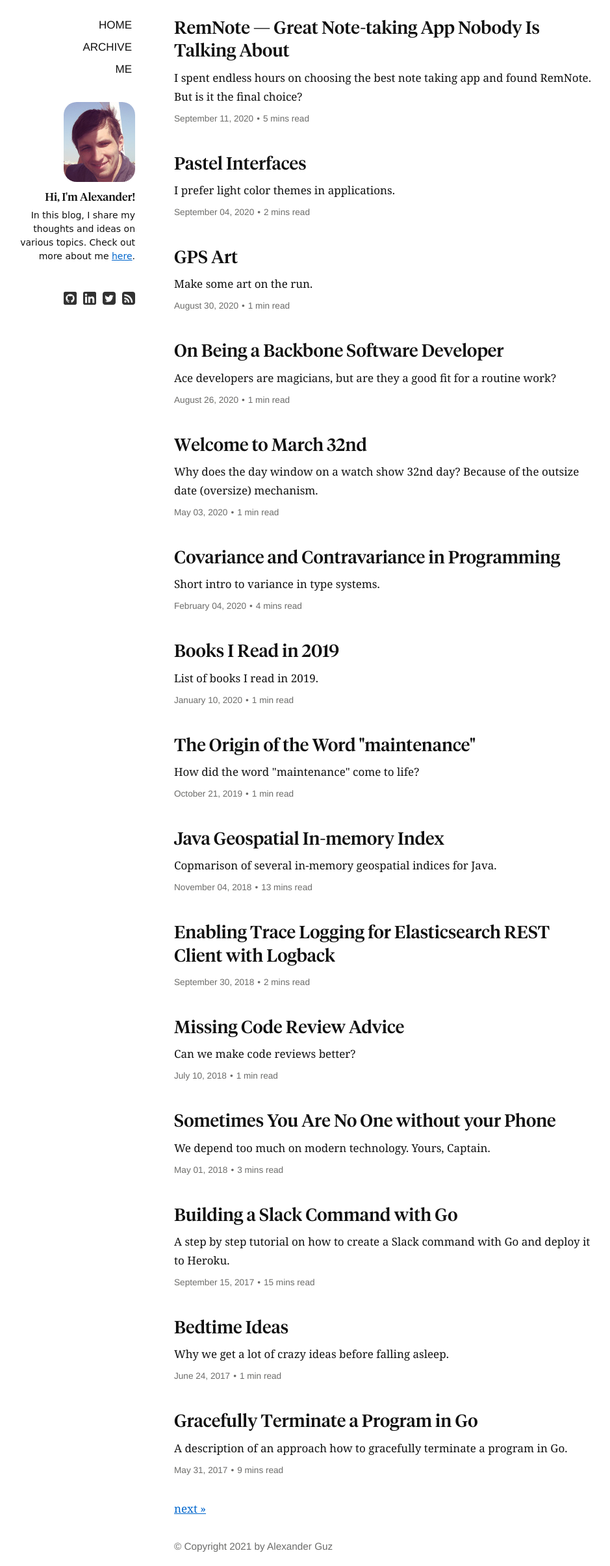
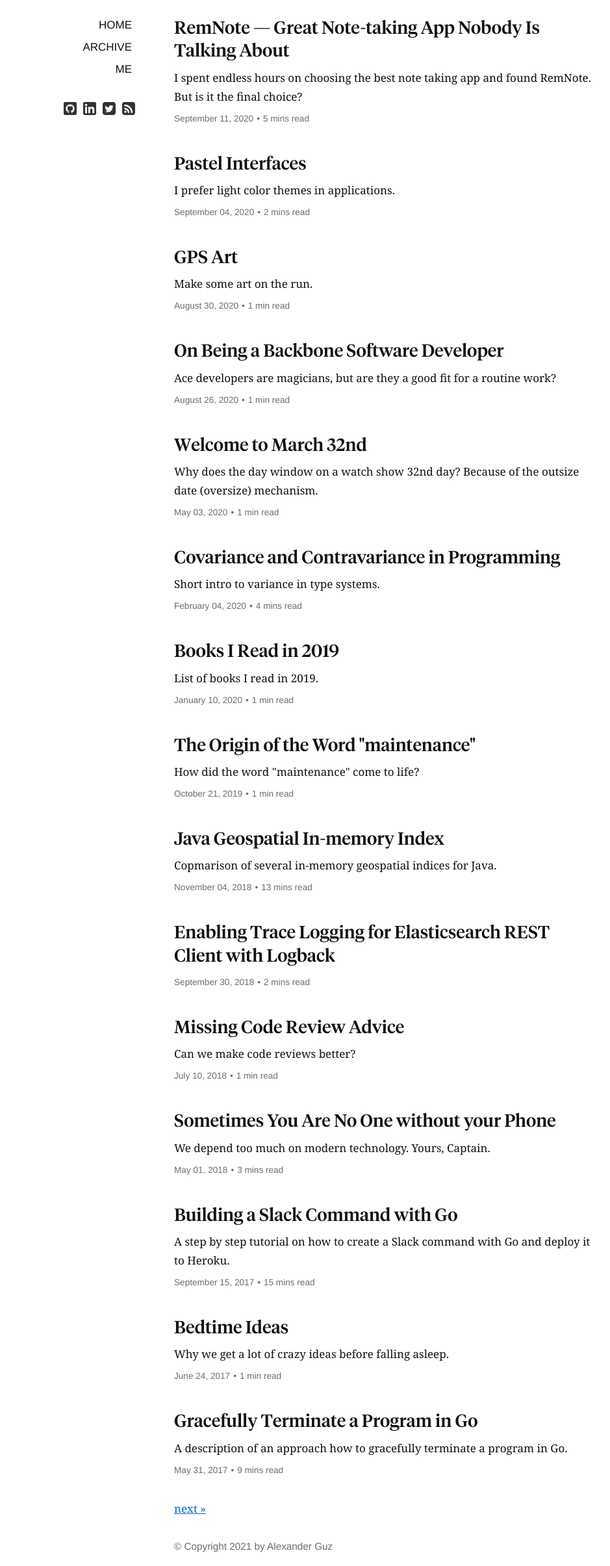
Before and after one commit to kalimatas/kalimatas.github.com, a Jekyll site: the page built from index.html, in a window 1280 px wide. Shown: the whole page at 65% size, without its empty margins (47-986 px from the left). Built offline with Jekyll 4.4.1, drawn with Linux system fonts in a browser that asks for light colours; the list of posts is cut into pages by our own code.

Commit message:
Remove the "author" section

```diff
--- a/_layouts/default.html
+++ b/_layouts/default.html
@@ -38,11 +38,6 @@
 				<li><a href="/archive/">Archive</a></li>
 				<li><a href="/me/">Me</a></li>
 			</ul>
-			<section id="author">
-				<img src="/static/img/avatar.jpg" alt="me" title="Haha, it's me!" />
-				<h3>Hi, I'm Alexander!</h3>
-				<p>In this blog, I share my thoughts and ideas on various topics. Check out more about me <a href="/me">here</a>.</p>
-			</section>
 			<section id="icons">
 				<a class="icon" target="_blank" href="https://github.com/kalimatas"><img width="20" height="20" title="GitHub" src="/static/img/github_square.svg" /></a>
 				<a class="icon" target="_blank" href="https://linkedin.com/in/kalimatas"><img width="20" height="20" title="LinkedIn" src="/static/img/linkedin_square.svg" /></a>
--- a/static/css/style.css
+++ b/static/css/style.css
@@ -1,79 +1,3 @@
-/*@import url('https://fonts.googleapis.com/css2?family=Lora:ital,wght@0,400;0,600;0,700;1,400;1,600;1,700&display=swap');*/
-/*@import url('https://fonts.googleapis.com/css2?family=Oswald:wght@300;400;500;600&display=swap');*/
-/*@import url('https://fonts.googleapis.com/css2?family=Sansita:ital@0;1&display=swap');*/
-
-@font-face {
-    font-family: 'Charter';
-    src: local('Charter'), url('/static/font/charter_regular.woff') format('woff');
-    font-style: normal;
-    font-weight: 400;
-    font-display: swap;
-}
-
-@font-face {
-    font-family: 'Charter';
-    src: local('Charter Italic'), url('/static/font/charter_italic.woff') format('woff');
-    font-style: italic;
-    font-weight: 400;
-    font-display: swap;
-}
-
-@font-face {
-    font-family: 'Charter';
-    src: local('Charter Bold'), url('/static/font/charter_bold.woff') format('woff');
-    font-style: normal;
-    font-weight: 700;
-    font-display: swap;
-}
-
-@font-face {
-    font-family: 'Charter';
-    src: local('Charter Bold Italic'), url('/static/font/charter_bold_italic.woff') format('woff');
-    font-style: italic;
-    font-weight: 700;
-    font-display: swap;
-}
-
-@font-face {
-    font-family: 'Charis Sil';
-    src: local('Charis Sil'), url('/static/font/CharisSILR.ttf');
-    font-style: normal;
-    font-weight: 400;
-    font-display: swap;
-}
-
-@font-face {
-    font-family: 'Charis Sil';
-    src: local('Charis Sil'), url('/static/font/CharisSILI.ttf');
-    font-style: italic;
-    font-weight: 400;
-    font-display: swap;
-}
-
-@font-face {
-    font-family: 'Charis Sil';
-    src: local('Charis Sil'), url('/static/font/CharisSILB.ttf');
-    font-style: normal;
-    font-weight: 700;
-    font-display: swap;
-}
-
-@font-face {
-    font-family: 'Charis Sil';
-    src: local('Charis Sil'), url('/static/font/CharisSILBI.ttf');
-    font-style: italic;
-    font-weight: 700;
-    font-display: swap;
-}
-
-@font-face {
-    font-family: 'Tiempos Text';
-    src: local('Tiempos Text Bold Italic'), local('TiemposText-BoldItalic'),
-    url('/static/font/TiemposText-BoldItalic.woff') format('woff');
-    font-weight: bold;
-    font-style: italic;
-}
-
 @font-face {
     font-family: 'Tiempos Headline';
     src: local('Tiempos Headline Black'), local('TiemposHeadline-Black'),
@@ -91,37 +15,12 @@
 }
 
 @font-face {
-    font-family: 'Tiempos Text';
-    src: local('Tiempos Text Regular'), local('TiemposText-Regular'),
-    url('/static/font/TiemposText-Regular.woff') format('woff');
-    font-weight: normal;
-    font-style: normal;
-}
-
-@font-face {
-    font-family: 'Tiempos Text';
-    src: local('Tiempos Text Italic'), local('TiemposText-Italic'),
-    url('/static/font/TiemposText-Italic.woff') format('woff');
-    font-weight: normal;
-    font-style: italic;
-}
-
-@font-face {
     font-family: 'Tiempos Headline';
     src: local('Tiempos Headline Light'), local('TiemposHeadline-Light'),
     url('/static/font/TiemposHeadline-Light.woff') format('woff');
     font-weight: 300;
     font-style: normal;
 }
-
-@font-face {
-    font-family: 'Tiempos Text';
-    src: local('Tiempos Text Bold'), local('TiemposText-Bold'),
-    url('/static/font/TiemposText-Bold.woff') format('woff');
-    font-weight: bold;
-    font-style: normal;
-}
-
 
 /* general */
 :root {
@@ -247,22 +146,6 @@
 nav.menu ul li a:hover {
     background-color: rgb(17, 17, 17);
     color: white;
-}
-nav.menu section#author {
-    max-width: 200px;
-    font-family: "DejaVu Sans", sans-serif;
-}
-nav.menu section#author img {
-    border-radius: 20px;
-}
-nav.menu section#author h3 {
-    font-size: 17px;
-    margin: 0;
-}
-nav.menu section#author p {
-    font-size: 14px;
-    margin-top: 3px;
-    line-height: 1.5em;
 }
 nav.menu section#icons {
     display: flex;
```
Also changed, not shown: static/font/TiemposText-Bold.woff (deleted), static/font/TiemposText-BoldItalic.woff (deleted), static/font/TiemposText-Italic.woff (deleted), static/font/TiemposText-Regular.woff (deleted), static/font/charter_bold.woff (deleted), static/font/charter_bold_italic.woff (deleted), static/font/charter_italic.woff (deleted), static/font/charter_regular.woff (deleted), 4 other files.
